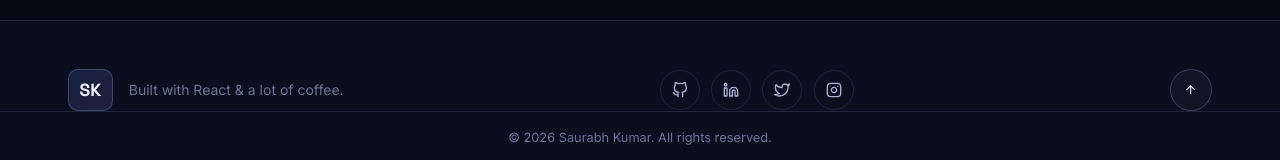
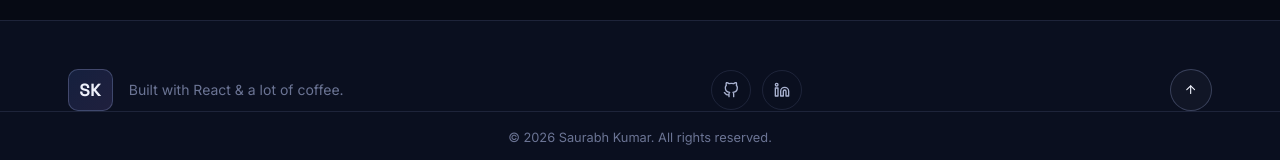
Before and after one commit to saurabh935kumar/personal-portfolio, a React (Vite) app: page / in a window 1280 px wide. Shown: the part 4284-4444 px from the top of the page. Built offline with nearby package versions, Linux system fonts and the light colour scheme.

Commit message:
remove twitter and instagram icons

```diff
--- a/src/components/Footer/Footer.jsx
+++ b/src/components/Footer/Footer.jsx
@@ -8,8 +8,7 @@ function Footer() {
   const socialLinks = [
     { icon: <FiGithub />, href: siteConfig.socials.github, label: "GitHub" },
     { icon: <FiLinkedin />, href: siteConfig.socials.linkedin, label: "LinkedIn" },
-    { icon: <FiTwitter />, href: siteConfig.socials.twitter, label: "Twitter" },
-    { icon: <FiInstagram />, href: siteConfig.socials.instagram, label: "Instagram" },
+
   ];
 
   const scrollToTop = () => {
```
Also changed, not shown: src/data/siteConfig.js (line endings or trailing spaces).
